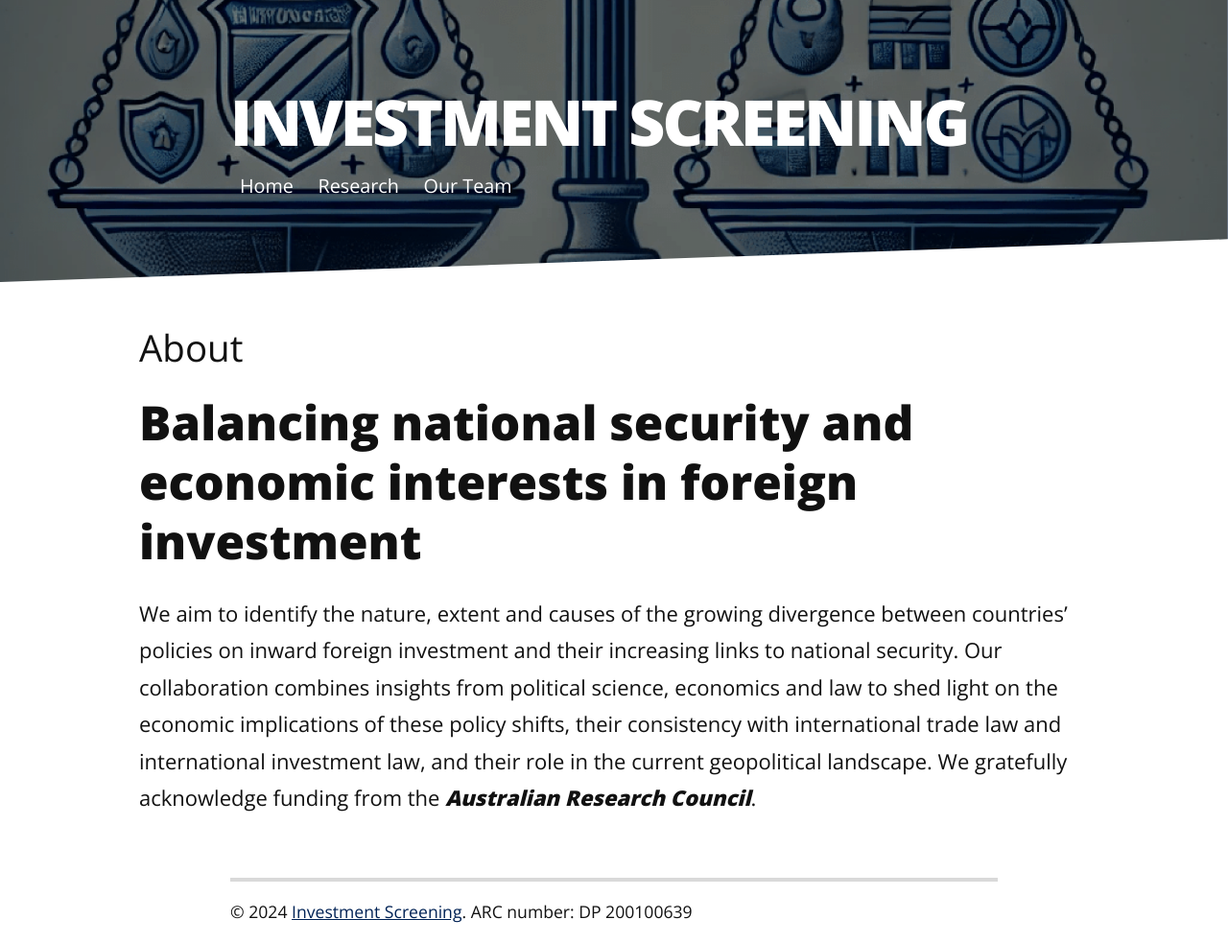
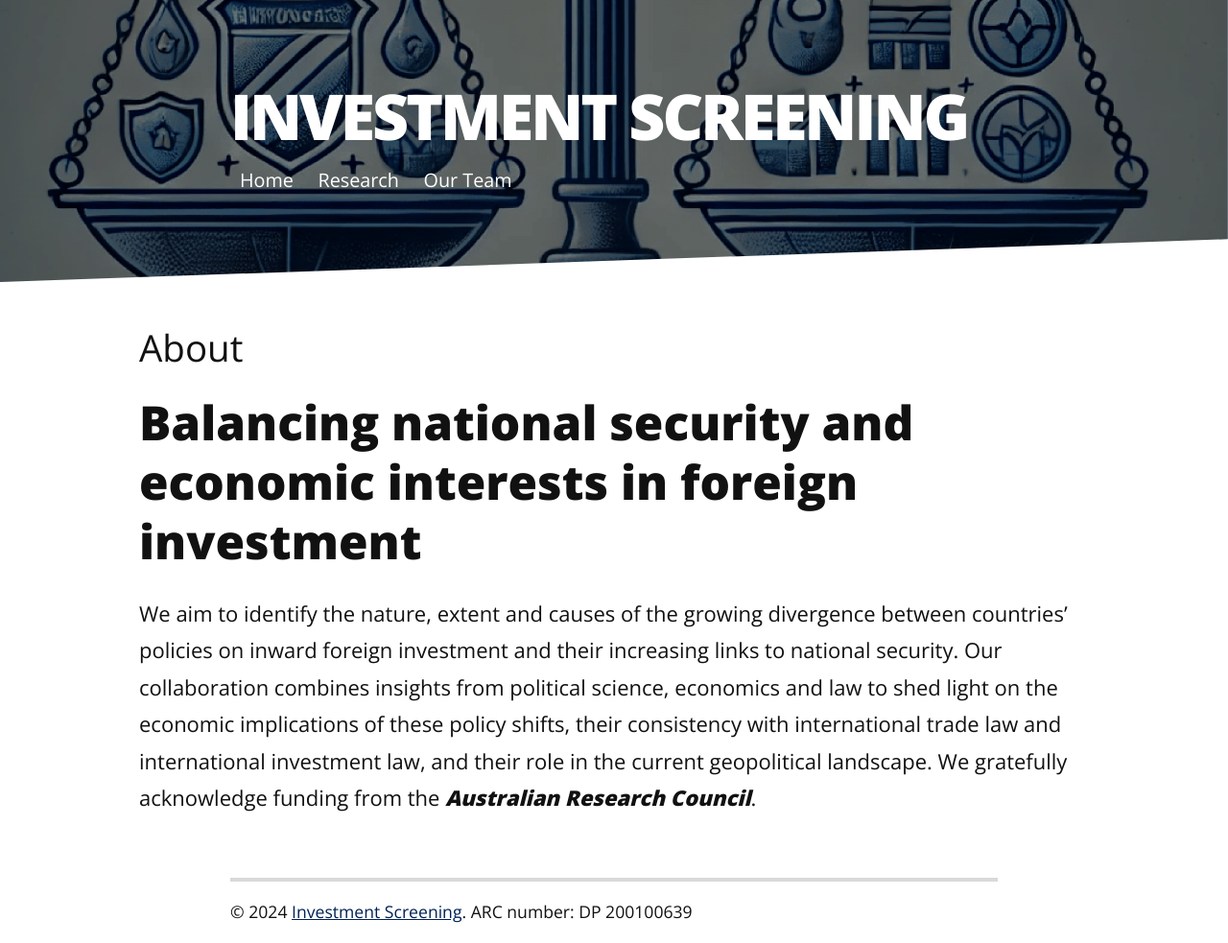
Before and after one commit to investmentscreening/investmentscreening.github.io, a Jekyll site: the page built from index.md, in a window 1280 px wide. Shown: the whole page at 96% size. Built offline with Jekyll 4.4.1, drawn with Linux system fonts in a browser that asks for light colours; nearby versions of some CDN libraries.

Commit message:
style: small header padding adjustment

```diff
--- a/_sass/breakpoints/_mobileup.scss
+++ b/_sass/breakpoints/_mobileup.scss
@@ -189,7 +189,7 @@ HEADER STYLING
 	height: 6em;
 
 	.container {
-		padding: 1.5em 0 0 0;
+		padding: 1em 0 0 0;
 		max-width: 100%;
 	}
 
```
